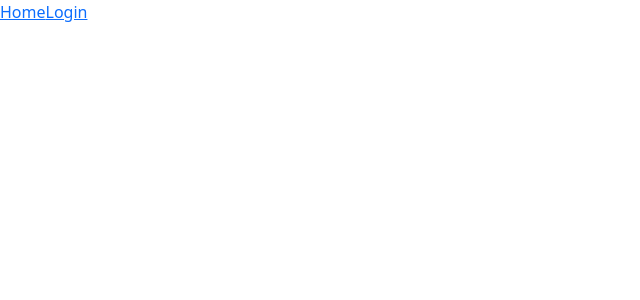
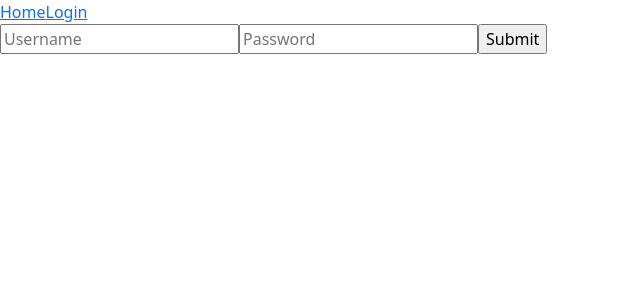
Before and after one commit to jesselessa/react-poke-context, a React (Create React App) app: page /login in a window 1280 px wide. Shown: the top 300 px of the page, without its empty margins (0-640 px from the left). Built offline with nearby package versions, Linux system fonts and the light colour scheme.

Commit message:
form completed

```diff
--- a/package.json
+++ b/package.json
@@ -9,6 +9,7 @@
     "bootstrap": "^5.1.3",
     "react": "^17.0.2",
     "react-dom": "^17.0.2",
+    "react-hook-form": "^7.27.1",
     "react-router-dom": "^5.0.0",
     "react-scripts": "5.0.0",
     "web-vitals": "^2.1.4"
--- a/src/components/Login.js
+++ b/src/components/Login.js
@@ -1,3 +1,40 @@
+import { useForm } from "react-hook-form";
+
 export default function Login() {
-  return <div></div>;
+  const {
+    register,
+    handleSubmit,
+    formState: { errors },
+  } = useForm();
+  const onSubmit = (data) => console.log(data);
+
+  return (
+    <div>
+      <form onSubmit={handleSubmit(onSubmit)}>
+        <input
+          {...register("username", { required: true })}
+          type="text"
+          id="username"
+          name="username"
+          maxLength={15}
+          placeholder="Username"
+        />
+        {errors.username && (
+          <span>Username must not be more than fifteen characters</span>
+        )}
+        <input
+          {...register("password", { required: true })}
+          type="password"
+          id="password"
+          name="password"
+          minLength={6}
+          placeholder="Password"
+        />
+        {errors.password && (
+          <span>Password needs to be more than six characters</span>
+        )}
+        <input type="submit" />
+      </form>
+    </div>
+  );
 }
```
Also changed, not shown: 1 other file (tests, documents, lock files or other folders).
